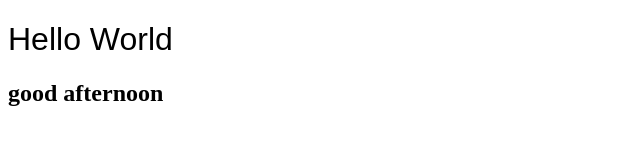
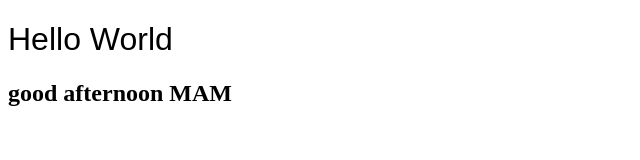
Before and after one commit to abhishek7015/claps, a plain HTML site: page index.html in a window 1280 px wide. Shown: the whole page, without its empty margins (0-640 px from the left). Drawn offline with Linux system fonts and the light colour scheme.

Commit message:
Update index.html

```diff
--- a/index.html
+++ b/index.html
@@ -17,7 +17,7 @@
     <h1>
         Hello World
     </h1>
-    <h2>good afternoon</h2>
+    <h2>good afternoon MAM</h2>
 
 
 </body>
```
